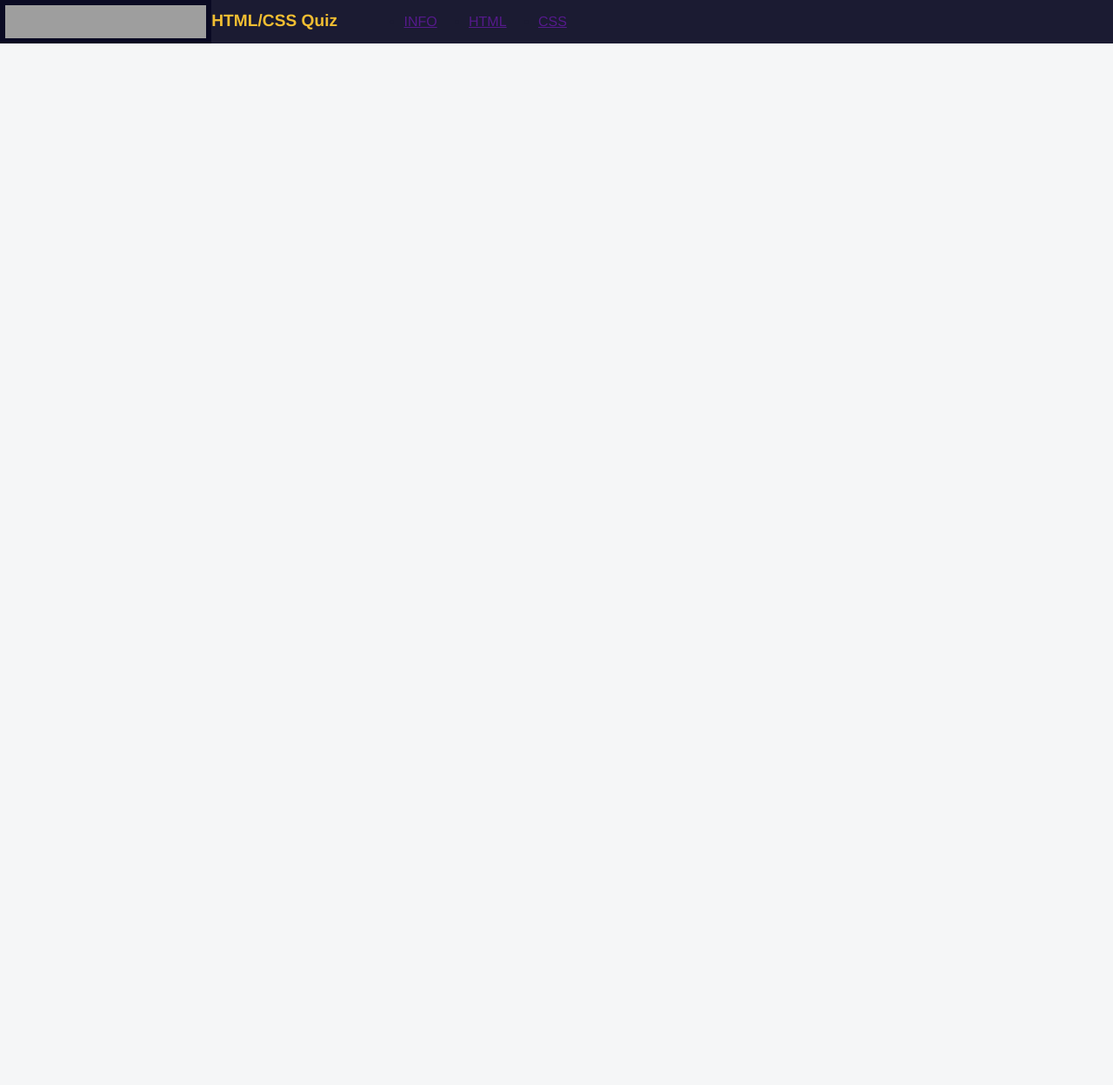
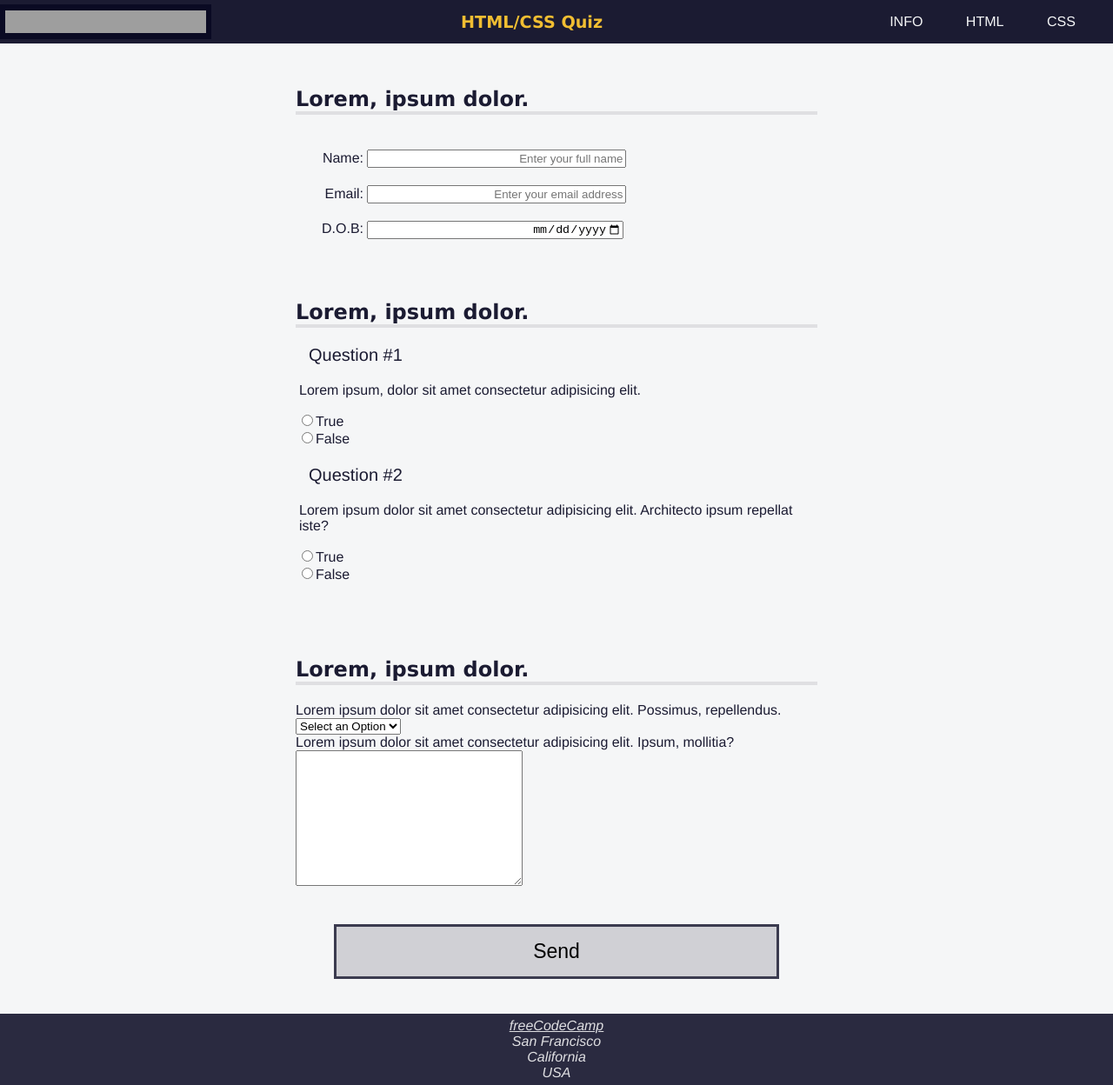
Before and after one commit to Fullstackpanda/QuizDesign, a plain HTML site: page index.html in a window 1280 px wide. Shown: the whole page at 87% size. Before the commit the page ends 800 px from the top, so only its background shows below. Drawn offline with Linux system fonts and the light colour scheme; grey boxes are pictures that could not be loaded.

Commit message:
Compleated

```diff
--- a/index.html
+++ b/index.html
@@ -12,17 +12,96 @@
         <img src="https://cdn.freecodecamp.org/platform/universal/fcc_primary.svg" alt="" id="logo">
         <h1>HTML/CSS Quiz</h1>
         <nav><ul>
-            <li><a href="">INFO</a></li>
-            <li><a href="">HTML</a></li>
-            <li><a href="">CSS</a></li>
+            <li><a href="#student-info">INFO</a></li>
+            <li><a href="#html-questions">HTML</a></li>
+            <li><a href="#css-questions">CSS</a></li>
         </ul></nav>
     </header>
     <main>
         <form action="https://freecodecamp.org/practice-project/accessibility-quiz" method="post">
-            <section></section>
-            <section></section>
-            <section></section>
+            <section role="region" aria-labelledby="student-info">
+                <H2 id="student-info">Lorem, ipsum dolor.</H2>
+                <div class="info">
+                    <label for="student-name">Name:</label>
+                    <input type="text" id="student-name" placeholder="Enter your full name">
+                </div>
+                <div class="info">
+                    <label for="email">Email:</label>
+                    <input type="email" id="email" placeholder="Enter your email address">
+                </div>
+                <div class="info">
+                    <label for="dob"> D.O.B:<span class="sr-only">Date Of Birth</span></label>
+                    <input type="date" id="dob">
+                </div>
+            </section>
+            <section role="region" aria-labelledby="html-questions">
+                <H2 id="html-questions">Lorem, ipsum dolor.</H2>
+                <div class="question-block">
+                    <p>1</p>
+                    <fieldset class="question" name="question0">
+                        <legend>Lorem ipsum, dolor sit amet consectetur adipisicing elit.</legend>
+                        <ul class="answers-list">
+                            <li>
+                                <label for="q1-a1">
+                                    <input type="radio" id="q1-a1" name="q1">True
+                                </label>
+                            </li>
+                            <li>
+                                <label for="q1-a2">
+                                    <input type="radio" id="q1-a2" name="q1">False
+                                </label>
+                            </li>
+                        </ul>
+                    </fieldset>
+                </div>
+                <div class="question-block">
+                    <p>2</p>
+                    <fieldset class="question" name="question-1">
+                        <legend>Lorem ipsum dolor sit amet consectetur adipisicing elit. Architecto ipsum repellat iste?</legend>
+                        <ul class="answers-list">
+                            <li>
+                                <label for="q2-a1">
+                                    <input type="radio" id="q2-a1" name="q2">True
+                                </label>
+                            </li>
+                            <li>
+                                <label for="q2-a2">
+                                    <input type="radio" id="q2-a2" name="q2">False
+                                </label>
+                            </li>
+                        </ul>
+                    </fieldset>
+                </div>
+            </section>
+            <section role="region" aria-labelledby="css-questions">
+                <H2 id="css-questions">Lorem, ipsum dolor.</H2>
+                <div class="formrow">
+                    <div class="question-block"><label for="css-q1">Lorem ipsum dolor sit amet consectetur adipisicing elit. Possimus, repellendus.</label></div>
+                    <div class="answer">
+                        <select name="css-question1" id="css-q1" required>
+                            <option value="">Select an Option</option>
+                            <option value="yes">yes</option>
+                            <option value="no">No</option>
+                        </select>
+                    </div>
+                    <div class="question-block">
+                        <label for="message">Lorem ipsum dolor sit amet consectetur adipisicing elit. Ipsum, mollitia?</label>
+                    </div>
+                    <div class="answer">
+                        <textarea name="message" id="message" cols="30" rows="10"></textarea>
+                    </div>
+                </div>
+            </section>
+            <button type="submit">Send</button>
         </form>
     </main>
+    <footer>
+        <address>
+            <a href="https://freecodecamp.org">freeCodeCamp</a><br />
+            San Francisco<br />
+            California<br />
+            USA
+        </address>
+    </footer>
 </body>
 </html>
--- a/styles.css
+++ b/styles.css
@@ -1,3 +1,8 @@
+*{
+  scroll-behavior: smooth;
+  @media (prefers-reduced-motion: no-preference)
+}
+
 body {
     background: #f5f6f7;
     color: #1b1b32;
@@ -17,20 +22,142 @@ header{
     height:50px;
     background-color:#1b1b32;
     display:flex;
-
+    align-items:center;
+    justify-content: space-between;
+    position: fixed;
+    top:0;
   }
   h1{
     color: #f1be32;
     font-size: min(5vw, 1.2em);
+    text-wrap: nowrap;
   }
 
   nav {
-    width: 50%;
-    max-width: 300px;
+    width: min(300px, 50%);
     height: 50px;
   }
 
   nav > ul{
     display: flex;
+    flex-wrap: wrap;
     justify-content: space-evenly;
+    align-items: center;
+    padding-inline-start: 0;
+    margin-block: 0;
+    height: 100%;
   }
+
+  h1, h2{
+    font-family: Verdana, sans-serif;
+  }
+
+  h2{
+    border-bottom: 4px solid #dfdfe2;
+    margin-top: 0;
+    padding-top: 60px;
+  }
+
+  /* hide Date of Birth text for screen */
+  .sr-only{
+  position: absolute;
+  width: 1px;
+  height: 1px;
+  padding: 0;
+  margin: -1px;
+  overflow: hidden;
+  clip: rect(0, 0, 0, 0);
+  white-space: nowrap;
+  border: 0;
+  }
+
+  p::before{
+    content: "Question #";
+  }
+
+  nav>ul>li{
+    color: #dfdfe2;
+    margin: 0 0.2rem;
+padding: 0.2rem;
+display: block;
+  }
+
+  li>a{
+    color: #f5f6f7;
+    text-decoration: none;
+  }
+
+  nav li:hover{
+    color: #1b1b32;
+    background-color: #dfdfe2;
+    cursor: pointer;
+  }
+
+  main{
+    padding-top: 40px;
+  }
+
+  section{
+    width: min(600px, 80%);
+    margin: 0 auto 10px auto;
+  }
+
+  .info{
+    padding: 20px 0 0 20px;
+  }
+
+  .info input {
+    width: 50%;
+    text-align: left;
+  }
+
+  .info label {
+    width: 10%;
+    min-width: 55px;
+  }
+
+  .info>label, .info>input{
+    display:inline-block;
+    text-align:right;
+  }
+
+  p {
+    margin-top: 5px;
+    padding-left: 15px;
+    font-size: 20px;
+  }
+
+  .question{
+    border:0;
+    padding: 0;
+  }
+
+  .answers-list{
+    list-style: none;
+    padding: 0;
+  }
+
+  button {
+    display: block;
+    margin: 40px auto;
+    width: 40%;
+    padding: 15px;
+    font-size: 23px;
+    background: #d0d0d5;
+    border: 3px solid #3b3b4f;
+  }
+
+  footer{background-color:#2a2a40;
+    display:flex;
+    justify-content:center;
+    }
+
+    footer,
+    footer a {
+      color: #dfdfe2;
+    }
+
+    address {
+      text-align: center;
+      padding: 0.3em;
+    }
```
